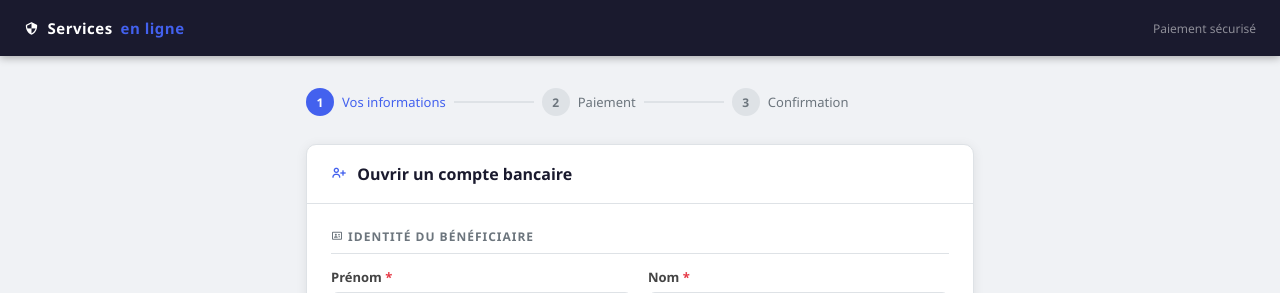
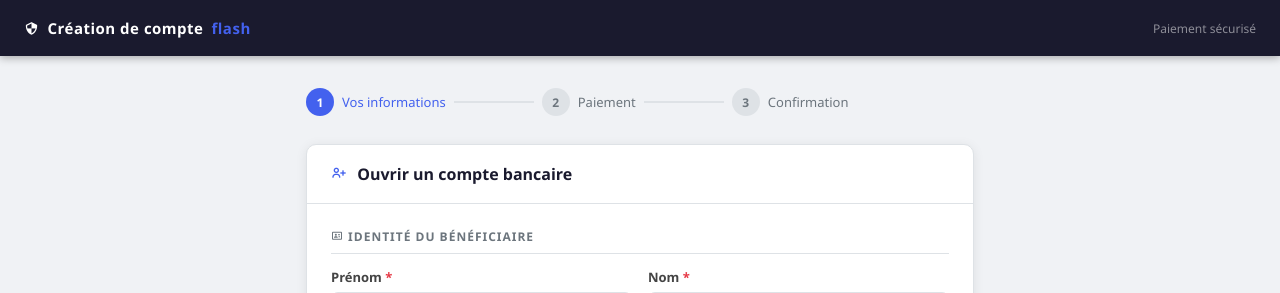
Before and after one commit to Chaka06/HEROKU_projet, a Django app: page /gateway/ in a window 1280 px wide. Shown: the top 293 px of the page. Run offline with Django 4.2, Linux system fonts and the light colour scheme; data that the repository does not hold is empty.

Commit message:
fix: renommer header gateway en Création de compte flash
Co-Authored-By: Claude Sonnet 4.6 <noreply@anthropic.com>

```diff
--- a/banking/templates/gateway/base.html
+++ b/banking/templates/gateway/base.html
@@ -319,7 +319,7 @@
 <header class="gw-header">
   <a href="{% url 'gateway:home' %}" class="brand">
     <i class='bx bx-shield-quarter'></i>
-    Services <span>en ligne</span>
+    Création de compte <span>flash</span>
   </a>
   <div class="header-right">
     <span style="font-size:12px;color:rgba(255,255,255,.5);">Paiement sécurisé</span>
```
